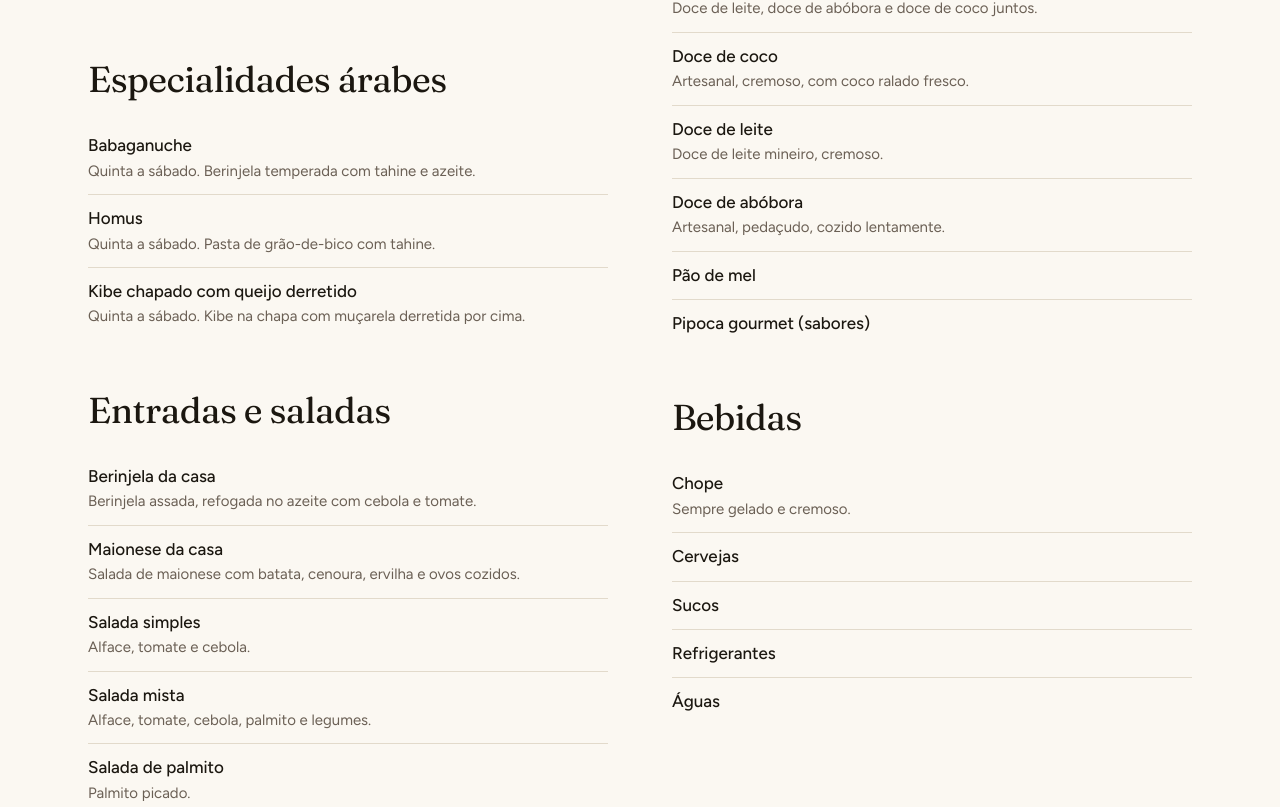
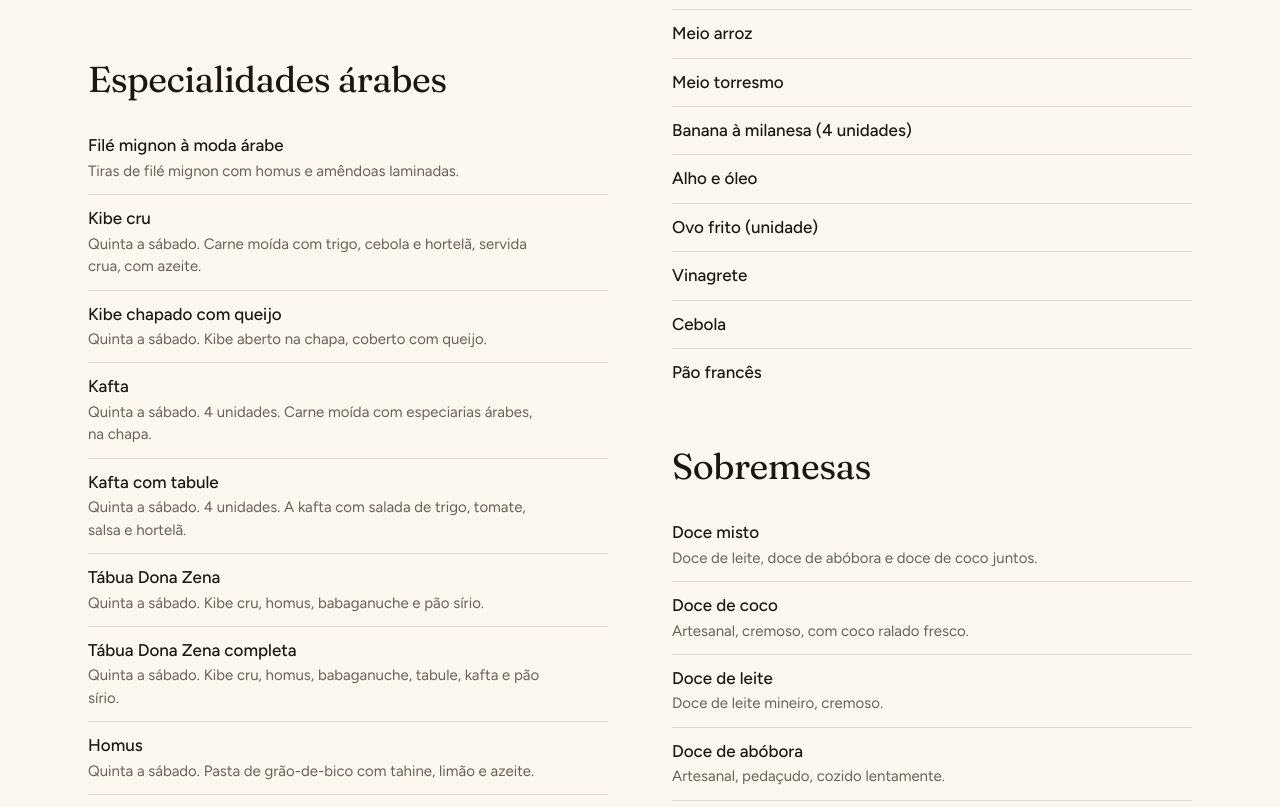
Before and after one commit to brunoolara/nikolas-site, a Next.js app: page /cardapio in a window 1280 px wide. Shown: the part 3653-4460 px from the top of the page. Built offline with nearby package versions, Linux system fonts and the light colour scheme.

Commit message:
Cardápio do site com todas as especialidades árabes do painel
Co-Authored-By: Claude Opus 5.5 <noreply@anthropic.com>

```diff
--- a/src/data/cardapio.ts
+++ b/src/data/cardapio.ts
@@ -79,9 +79,17 @@ export const cardapio: Categoria[] = [
     id: "arabes",
     titulo: "Especialidades árabes",
     itens: [
-      { nome: "Babaganuche", desc: "Quinta a sábado. Berinjela temperada com tahine e azeite." },
-      { nome: "Homus", desc: "Quinta a sábado. Pasta de grão-de-bico com tahine." },
-      { nome: "Kibe chapado com queijo derretido", desc: "Quinta a sábado. Kibe na chapa com muçarela derretida por cima." },
+      // Mesmos pratos e textos do painel do cardápio (salão). Árabes de quinta a sábado,
+      // menos o filé mignon à moda árabe (Bruno, 2026-10-08).
+      { nome: "Filé mignon à moda árabe", desc: "Tiras de filé mignon com homus e amêndoas laminadas." },
+      { nome: "Kibe cru", desc: "Quinta a sábado. Carne moída com trigo, cebola e hortelã, servida crua, com azeite." },
+      { nome: "Kibe chapado com queijo", desc: "Quinta a sábado. Kibe aberto na chapa, coberto com queijo." },
+      { nome: "Kafta", desc: "Quinta a sábado. 4 unidades. Carne moída com especiarias árabes, na chapa." },
+      { nome: "Kafta com tabule", desc: "Quinta a sábado. 4 unidades. A kafta com salada de trigo, tomate, salsa e hortelã." },
+      { nome: "Tábua Dona Zena", desc: "Quinta a sábado. Kibe cru, homus, babaganuche e pão sírio." },
+      { nome: "Tábua Dona Zena completa", desc: "Quinta a sábado. Kibe cru, homus, babaganuche, tabule, kafta e pão sírio." },
+      { nome: "Homus", desc: "Quinta a sábado. Pasta de grão-de-bico com tahine, limão e azeite." },
+      { nome: "Babaganuche", desc: "Quinta a sábado. Pasta de berinjela assada com tahine e azeite." },
     ],
   },
   {
```
